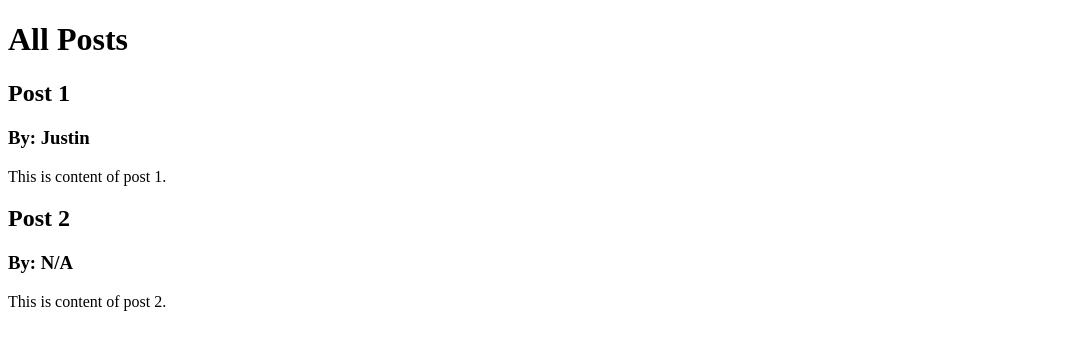
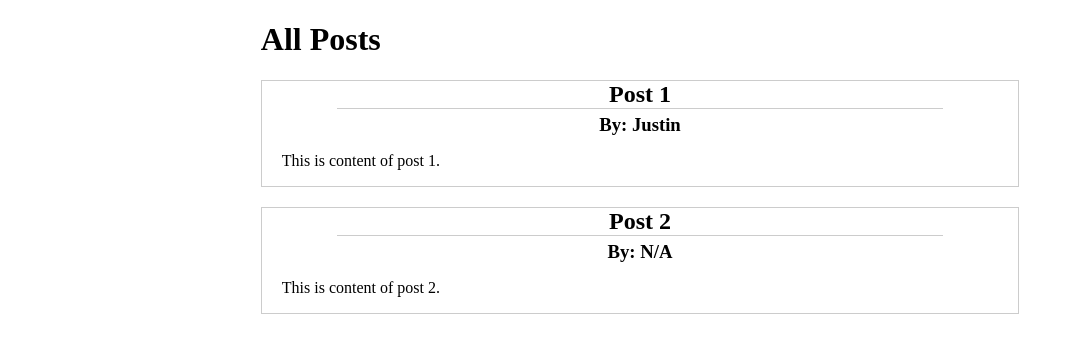
Before and after one commit to 8BitJustin/cp-flask-tutorial-01, a Flask app: page /posts in a window 1280 px wide. Shown: the top 353 px of the page, without its empty margins (0-1074 px from the left). Run offline with Flask 2, Linux system fonts and the light colour scheme.

Commit message:
Cosmetic push. Created static/css folders, and main.css. Customoized post display.

```diff
--- /dev/null
+++ b/static/css/main.css
@@ -0,0 +1,26 @@
+.container {
+    width: 60%;
+    margin: auto;
+}
+
+.solo_post_div {
+    border: 1px solid #ccc;
+    margin: 20px 0px;
+}
+
+.post_title {
+    width: 80%;
+    margin: auto;
+    text-align: center;
+    border-bottom: 1px solid #ccc;
+}
+
+.post_author {
+    text-align: center;
+    margin: 0;
+    padding-top: 5px;
+}
+
+.post_content {
+    padding: 0px 20px;
+}
--- a/templates/base.html
+++ b/templates/base.html
@@ -5,6 +5,8 @@
     <meta name="viewport"
           content="width=device-width, user-scalable=no, initial-scale=1.0, maximum-scale=1.0, minimum-scale=1.0">
     <meta http-equiv="X-UA-Compatible" content="ie=edge">
+    <link rel="stylesheet"
+          href="{{url_for('static', filename='css/main.css')}}">
     {% block head %}{% endblock %}
 </head>
 <body>
--- a/templates/posts.html
+++ b/templates/posts.html
@@ -5,16 +5,21 @@
 {% endblock %}
 
 {% block body %}
+<div class="container">
     <h1>All Posts</h1>
+    <div class="all_post_div">
         {% for post in posts %}
-        <h2>{{ post.title }}</h2>
+        <div class="solo_post_div">
+            <h2 class="post_title">{{ post.title }}</h2>
 
             {% if post.author %}
-            <h3>By: {{ post.author }}</h3>
+                <h3 class="post_author">By: {{ post.author }}</h3>
             {% else %}
-            <h3>By: N/A</h3>
+                <h3 class="post_author">By: N/A</h3>
             {% endif %}
-        <p>{{ post.content }}</p>
-
+            <p class="post_content">{{ post.content }}</p>
+        </div>
         {% endfor %}
+    </div>
+</div>
 {% endblock %}
```
Lines whose indentation alone changed are shown as unchanged.
